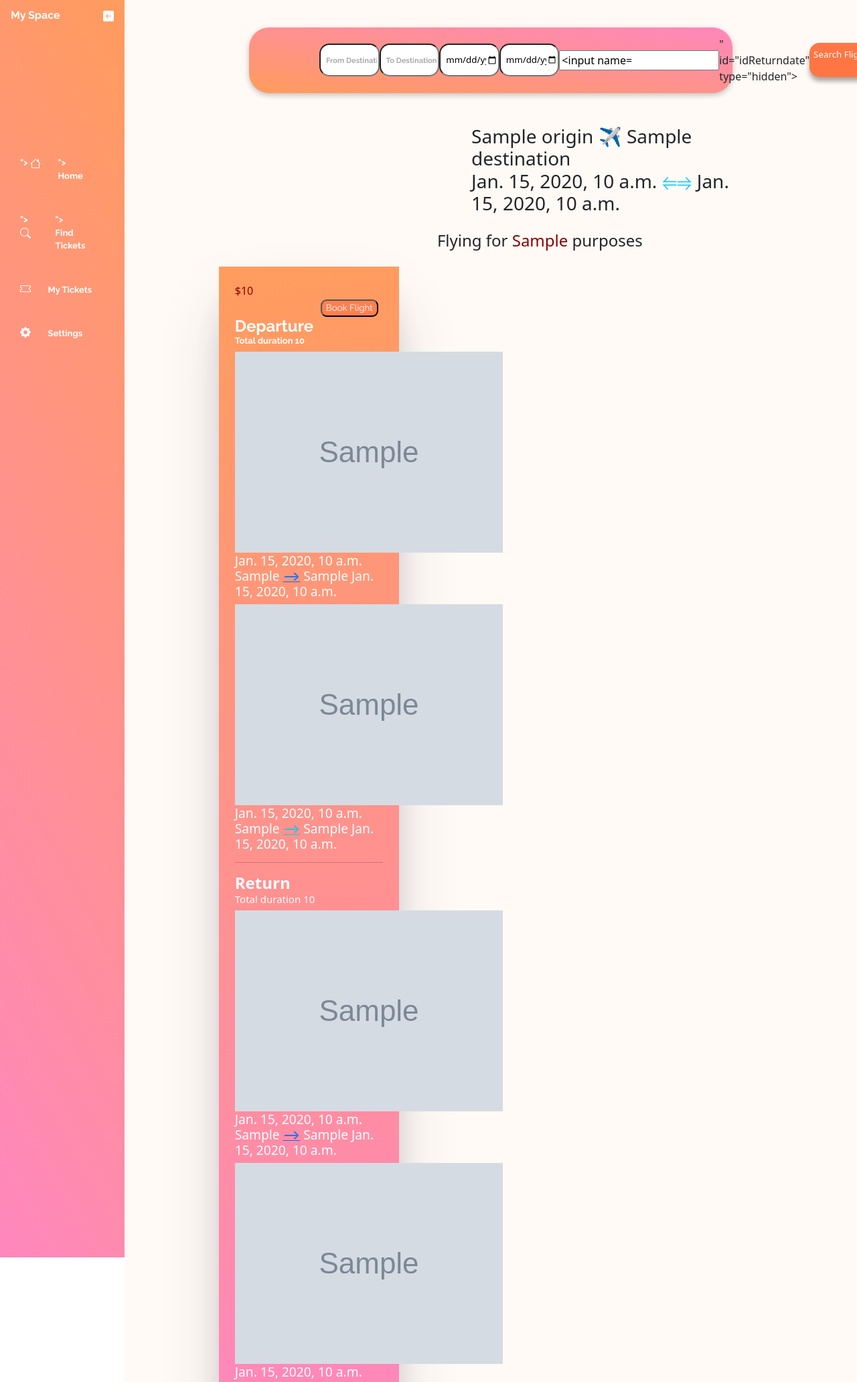
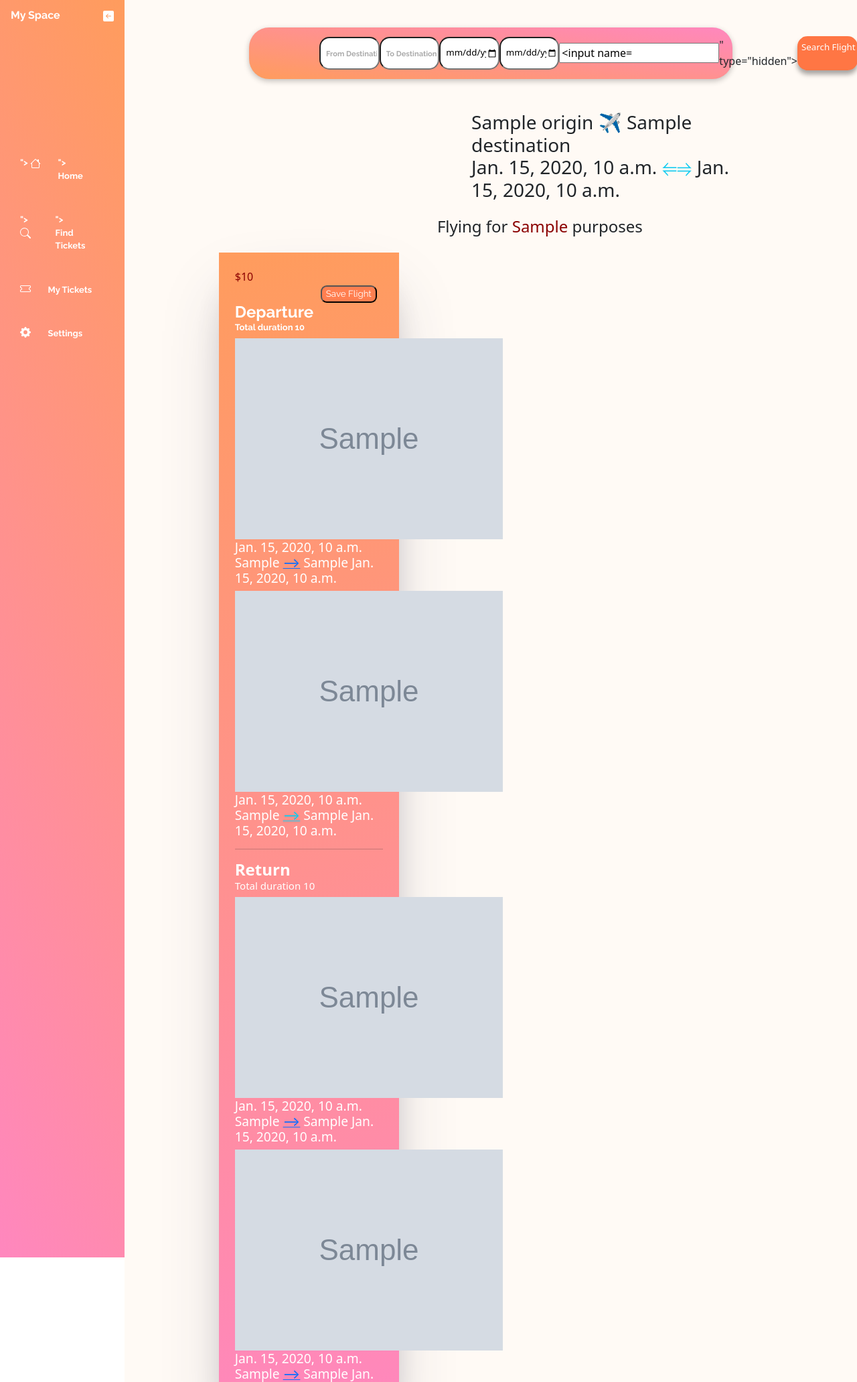
Before and after one commit to EthanSmithson/TicketZen, a Django app: template myApp/templates/results.html in a window 1280 px wide. Shown: the part 186-2249 px from the top of the page at 67% size. Run offline with Django 4.2, Linux system fonts and the light colour scheme; the template is opened without the code that fills it: most values are stand-ins (such as "Sample title", 1, 10 or a date in 2020); grey boxes marked "Sample" are stand-in pictures; form fields are guessed from the names that the template uses; some libraries are stand-ins or nearby versions; some web fonts are replaced.

Commit message:
added ticket saving

```diff
--- a/myApp/admin.py
+++ b/myApp/admin.py
@@ -1,4 +1,5 @@
 from django.contrib import admin
-from .models import User
+from .models import User, savedTicket
 
 admin.site.register(User)
+admin.site.register(savedTicket)
--- a/myApp/models.py
+++ b/myApp/models.py
@@ -10,6 +10,10 @@
     confirmed = models.IntegerField(default=0)
     activateUUID = models.CharField(max_length=255, default="")
 
-
     def __str__(self):
         return self.username
+
+
+class savedTicket(models.Model):
+    uid = models.CharField(max_length=10, default="")
+    ticket = models.CharField(max_length=1000000000, default="")
--- a/myApp/templates/results.html
+++ b/myApp/templates/results.html
@@ -3,6 +3,7 @@
 {% block ticketResults %}
 <head>
     <link rel="stylesheet" type="text/css" href="{% static 'styles.css' %}">
+    <script src="https://code.jquery.com/jquery-3.7.1.js" integrity="sha256-eKhayi8LEQwp4NKxN+CfCh+3qOVUtJn3QNZ0TciWLP4=" crossorigin="anonymous"></script>
     <meta charset="UTF-8">
     <title>Amadeus Flight Booking</title>
 </head>
@@ -19,16 +20,15 @@
     grid-template-columns: repeat(3, 1fr);
     grid-auto-rows: auto;
     grid-gap: 1rem;">
-    <div class="" style="width: 100%;
+    <div id="ticketList" style="width: 100%;
     grid-template-columns: repeat(3, 1fr);
     grid-auto-rows: auto;
     grid-gap: 2rem;
     display: grid;">
         {% if response %}
-            <!-- <h3 class="">Available flights</h3> -->
             {% for r, flight in response %}
                 {% if r.0firstFlightDepartureDate %}
-                    <div class="" style="max-width: 40rem; width: 21vw;
+                    <div id="myTicket" style="max-width: 40rem; width: 21vw;
                     height: fit-content;
                     background: peachpuff;
                     padding: 1.5rem;
@@ -38,7 +38,7 @@
                     background-color: #ff87be;
                     background-image: linear-gradient(-9deg, #ff87be 0%, #ff9c5d 100%);">
                         <div class="" style="font-size: 26;color: darkred;">${{ r.price }}
-                            <a href="{% url 'book_flight' flight %}"><input style="    background: coral;
+                            <a href="{% url 'save_ticket' flight form.id %}" id="saveFlight"><input style="    background: coral;
                                 margin-left: 10vw;
                                 border-radius: 9px;
                                 Font-family: 'Raleway', sans-serif;
@@ -46,7 +46,7 @@
                                 font-weight: 400;
                                 font-style: normal;
                                 color: white;
-                                font-size: smaller;" type="Submit" name="bookFlight" value="Book Flight" /></a>
+                                font-size: smaller;" type="Submit" name="bookFlight" value="Save Flight" /></a>
                         </div>
                         <div class="">
                             <div class="">
@@ -122,6 +122,7 @@
         $(document).ready(function(){
             $('[data-toggle="tooltip"]').tooltip();
         });
+
 </script>
 
 </body>
--- a/myApp/templates/tickets.html
+++ b/myApp/templates/tickets.html
@@ -16,7 +16,7 @@
                     <input  name="Destination" id="inputDestination" class="searchbar-tickets-from" type="text" placeholder="To Destination">
                     <input  name="Departuredate" id="idDeparturedate" class="searchbar-depart-date" type="date" placeholder="Departure Date">
                     <input  name="Returndate" id="idReturndate" class="searchbar-return-date" type="date" placeholder="Return Date">
-                    <input  name="uid" value="{{form.id}}" id="idReturndate" type="hidden">
+                    <input  name="uid" value="{{form.id}}" type="hidden">
                     <input  type="Submit" class="searchTicketsBtn" name="Submit" value="Search Flight" />
                 </fieldset>
             </form>
--- a/myApp/urls.py
+++ b/myApp/urls.py
@@ -16,4 +16,5 @@
     path('destination_airport_search/', views.destination_airport_search, name='destination_airport_search'),
     path('book_flight/<str:flight>/', views.book_flight, name='book_flight'),
     path('findTickets/', views.findTickets, name='findTickets'),
+    path('save_ticket/<str:flight>, <str:uid>', views.save_ticket, name='save_ticket'),
 ]
```
Also changed, not shown: myApp/views.py (+12 -1 lines), db.sqlite3, myApp/migrations/0006_savedtickets.py (added), myApp/migrations/0007_rename_savedtickets_savedticket.py (added), myApp/migrations/0008_alter_savedticket_ticket.py (added), myApp/migrations/0009_alter_savedticket_ticket.py (added).
